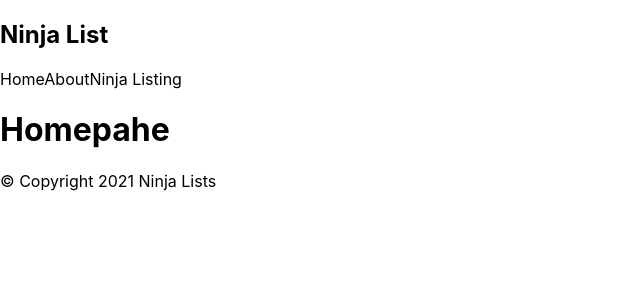
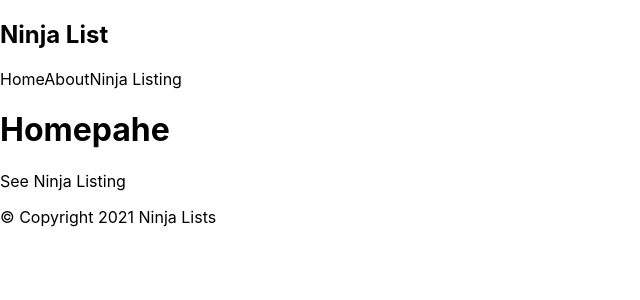
Before and after one commit to zqwirp/tnn-nextjs-tutorial, a Next.js app: page / in a window 1280 px wide. Shown: the top 300 px of the page, without its empty margins (0-640 px from the left). Built offline with nearby package versions, Linux system fonts and the light colour scheme.

Commit message:
lesson 4, linking between pages

```diff
--- a/comps/Navbar.js
+++ b/comps/Navbar.js
@@ -1,12 +1,14 @@
+import Link from "next/link";
+
 export default function Navbar() {
   return (
     <nav>
       <div className="logo">
         <h1>Ninja List</h1>
       </div>
-      <a>Home</a>
-      <a>About</a>
-      <a>Ninja Listing</a>
+      <Link href="/">Home</Link>
+      <Link href="/about">About</Link>
+      <Link href="/ninjas/">Ninja Listing</Link>
     </nav>
   );
 }
--- a/pages/index.js
+++ b/pages/index.js
@@ -1,5 +1,6 @@
 // import Head from "next/head"
 // import styles from "../styles/Home.module.css"
+import Link from "next/link";
 import Navbar from "../comps/Navbar"
 import Footer from "../comps/Footer"
 
@@ -7,7 +8,10 @@
   return (
     <>
       <Navbar />
-        <h1>Homepahe</h1>
+      <h1>Homepahe</h1>
+      <Link href="/ninjas/">
+        <a>See Ninja Listing</a>
+      </Link>
       <Footer />
     </>
   );
```
